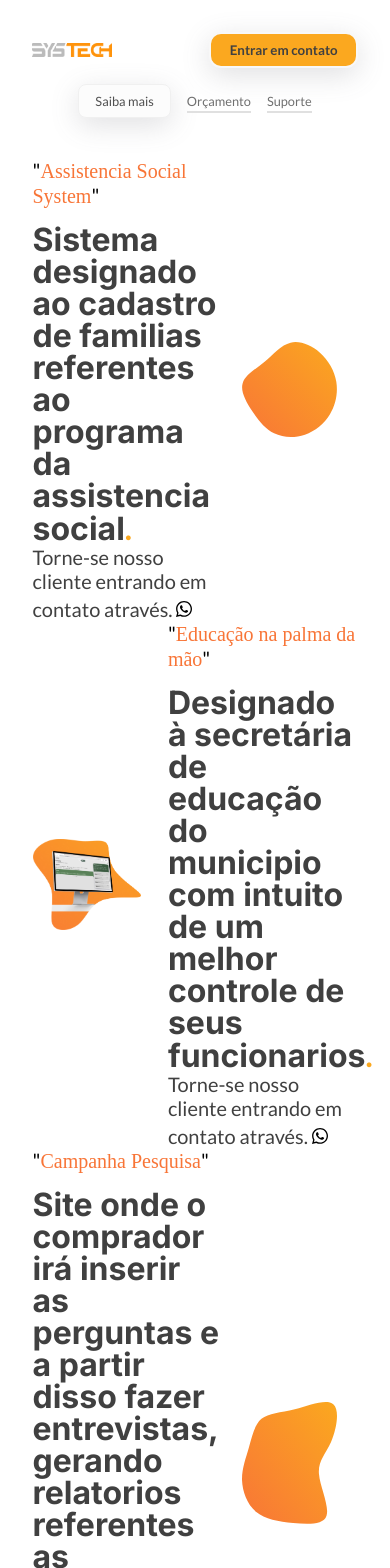
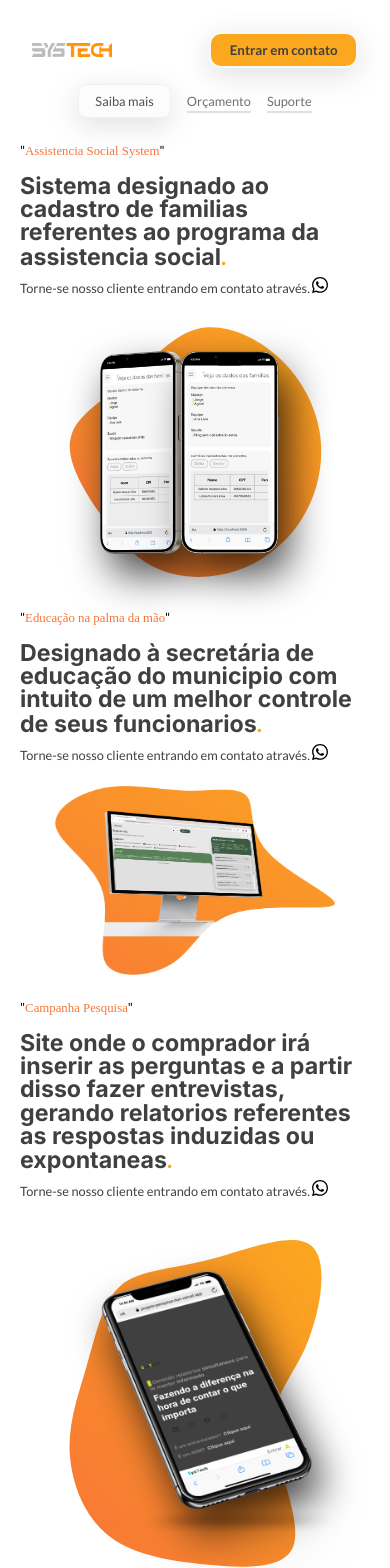
Before and after one commit to jorgeSilva/systech, a React (Create React App) app: page /saiba-mais in a window 390 px wide. Shown: the top 1568 px of the page. Built offline with nearby package versions, Linux system fonts and the light colour scheme; a web font is replaced by a local one.

Commit message:
feat - adição da tela 'saiba-mais' com responsividade

```diff
--- a/src/App.css
+++ b/src/App.css
@@ -36,7 +36,6 @@
 
 .nav-active{
   grid-column: 2 / 12;
-  padding: 1rem;
 }
 
 html {
--- a/src/components/saibaMais/SaibaMais.module.css
+++ b/src/components/saibaMais/SaibaMais.module.css
@@ -22,6 +22,7 @@
   display: flex;
   align-items: center;
   justify-content: center;
+  position: relative;
 }
 
 .saiba__title{
@@ -85,3 +86,444 @@
 .saiba__card__blob__conteudo{
   width: 80%;
 }
+
+.fade__left{
+  animation: fade-left .5s forwards ;
+  z-index: -1;
+}
+
+@keyframes fade-left {
+  0% {
+    opacity: 0;
+    transform: translateX(200px) scale(0.9);
+  }
+
+  100%{
+    opacity: 1;
+    transform: translateX(0) scale(1);
+  }
+}
+
+.fade__right{
+  animation: fade-right .5s forwards ;
+  z-index: -1;
+}
+
+@keyframes fade-right {
+  0% {
+    opacity: 0;
+    transform: translateX(-200px) scale(0.9);
+  }
+
+  100%{
+    opacity: 1;
+    transform: translateX(0) scale(1);
+  }
+}
+
+.device11{
+  position: absolute;
+  filter: drop-shadow(10px 20px 20px #000000bd);
+}
+
+.device12{
+  position: absolute;
+  filter: drop-shadow(10px 20px 20px #000000bd);
+}
+
+.device4{
+  position: absolute;
+  height: 80%;
+  left: 2rem;
+}
+
+@media (min-width: 1607px ) {
+  .device11{
+    left: 10rem;
+    height: 80%;
+  }
+
+  .device12{
+    position: absolute;
+    left: 20.5rem;
+    height: 80%;
+  }
+}
+
+@media (max-width: 1607px ) {
+  .device11{
+    left: 9rem;
+    height: 85%;
+  }
+
+  .device12{
+    position: absolute;
+    left: 18rem;
+    height: 85%;
+  }
+}
+
+@media (max-width: 1524px ) {
+  .device11{
+    left: 7rem;
+    height: 85%;
+  }
+
+  .device12{
+    position: absolute;
+    left: 17rem;
+    height: 85%;
+  }
+
+  .saiba__card__blob{
+    width: 80%;
+  }
+}
+
+@media (max-width: 1415px ) {
+  .device11{
+    left: 7rem;
+    height: 85%;
+  }
+
+  .device12{
+    position: absolute;
+    left: 16rem;
+    height: 85%;
+  }
+
+  .saiba__card__blob{
+    width: 80%;
+  }
+}
+
+@media (max-width: 1330px ) {
+  .device11{
+    left: 7rem;
+    height: 80%;
+  }
+
+  .device12{
+    position: absolute;
+    left: 15rem;
+    height: 80%;
+  }
+
+  .saiba__card__blob{
+    width: 80%;
+  }
+}
+
+@media (max-width: 1220px ) {
+  .device11{
+    left: 6rem;
+    height: 80%;
+  }
+
+  .device12{
+    position: absolute;
+    left: 13rem;
+    height: 80%;
+  }
+
+  .saiba__card__blob{
+    width: 80%;
+  }
+}
+
+@media (max-width: 1034px ) {
+  .device11{
+    left: 5rem;
+    height: 75%;
+  }
+
+  .device12{
+    position: absolute;
+    left: 11rem;
+    height: 75%;
+  }
+
+  .saiba__card__blob{
+    width: 80%;
+  }
+
+  .saiba__title{
+    font-size: 1rem;
+  }
+
+  .saiba__conteudo{
+    font-size: 1.75rem;
+    line-height: 1.75rem;
+  }
+
+  .saiba__text__cliente{
+    font-size: 1rem;
+  }
+
+  .saiba__img__whatsapp{
+    width: 1rem;
+    height: 1rem;
+  }
+}
+
+@media (max-width: 910px ) {
+  .device11{
+    left: 5rem;
+    height: 75%;
+  }
+
+  .device12{
+    position: absolute;
+    left: 10rem;
+    height: 75%;
+  }
+
+  .saiba__card__blob{
+    width: 80%;
+  }
+}
+
+@media (max-width: 854px ) {
+  .saiba__content__card{
+    grid-column: 2 / 12;
+    display: grid;
+    grid-template-rows: auto auto;
+  }
+
+  .saiba__card__blob{
+    height: 80%;
+  }
+
+  .saiba__card__blob__conteudo{
+    height: 80%;
+  }
+
+  .device11{
+    left: 13rem;
+    height: 65%;
+  }
+
+  .device12{
+    position: absolute;
+    left: 22rem;
+    height: 65%;
+  }
+
+  .device4{
+    position: absolute;
+    height: 50%;
+    left: 25%;
+  }
+
+  .saiba__card__left{
+    grid-column: 1 / -1;
+    grid-row: 1;
+  }
+
+  .saiba__card__right{
+    grid-column: 1 / -1;
+    grid-row: 2;
+  }
+
+  .saiba__card__left__conteudo{
+    grid-column: 1 / -1;
+    grid-row: 1;
+  }
+
+  .saiba__card__right__conteudo{
+    grid-column: 1 / -1;
+    grid-row: 2;
+    justify-content: center;
+    align-items: center;
+  }
+}
+
+@media (max-width: 784px ) {
+  .device11{
+    left: 11rem;
+    height: 65%;
+  }
+
+  .device12{
+    position: absolute;
+    left: 20rem;
+    height: 65%;
+  }
+}
+
+@media (max-width: 784px ) {
+  .device11{
+    left: 9rem;
+    height: 65%;
+  }
+
+  .device12{
+    position: absolute;
+    left: 17rem;
+    height: 65%;
+  }
+}
+
+@media (max-width: 647px ) {
+  .device4{
+    position: absolute;
+    height: 50%;
+    left: 22%;
+  }
+}
+
+@media (max-width: 610px ) {
+  .device11{
+    left: 7rem;
+    height: 65%;
+  }
+
+  .device12{
+    position: absolute;
+    left: 14rem;
+    height: 65%;
+  }
+}
+
+@media (max-width: 555px ) {
+  .device4{
+    position: absolute;
+    height: 45%;
+    left: 20%;
+  }
+}
+
+@media (max-width: 510px ) {
+  .device11{
+    left: 7rem;
+    height: 65%;
+  }
+
+  .device12{
+    position: absolute;
+    left: 12.5rem;
+    height: 65%;
+  }
+}
+
+@media (max-width: 476px ) {
+  .saiba__content__card{
+    grid-column: 1 / -1;
+    margin: 0 20px;
+  }
+  .saiba__title{
+    font-size: .85rem;
+  }
+
+  .saiba__conteudo{
+    font-size: 1.5rem;
+    line-height: 1.5rem;
+  }
+
+  .saiba__text__cliente{
+    font-size: .85rem;
+  }
+}
+
+@media (max-width: 459px ) {
+  .device11{
+    left: 6rem;
+    height: 65%;
+  }
+
+  .device12{
+    position: absolute;
+    left: 11rem;
+    height: 65%;
+  }
+}
+
+@media (max-width: 429px ) {
+  .device4{
+    position: absolute;
+    height: 40%;
+    left: 20%;
+  }
+}
+
+@media (max-width: 410px ) {
+  .saiba__title{
+    font-size: .8rem;
+  }
+
+  .saiba__conteudo{
+    font-size: 1.45rem;
+    line-height: 1.45rem;
+  }
+
+  .saiba__text__cliente{
+    font-size: .8rem;
+  }
+
+  .saiba__card__blob{
+    width: 90%;
+  }
+
+  .device11{
+    left: 5rem;
+    height: 65%;
+  }
+
+  .device12{
+    position: absolute;
+    left: 10rem;
+    height: 65%;
+  }
+}
+
+@media (max-width: 372px ) {
+  .saiba__title{
+    font-size: .75rem;
+  }
+
+  .saiba__conteudo{
+    font-size: 1.35rem;
+    line-height: 1.35rem;
+  }
+
+  .saiba__text__cliente{
+    font-size: .75rem;
+  }
+
+  .saiba__card__blob{
+    width: 100%;
+  }
+
+  .device11{
+    left: 4rem;
+    height: 65%;
+  }
+
+  .device12{
+    position: absolute;
+    left: 9rem;
+    height: 65%;
+  }
+}
+
+@media (max-width: 348px ) {
+  .saiba__card__blob{
+    width: 100%;
+  }
+
+  .device11{
+    left: 3rem;
+    height: 65%;
+  }
+
+  .device12{
+    position: absolute;
+    left: 7.75rem;
+    height: 65%;
+  }
+  .device4{
+    position: absolute;
+    height: 38%;
+    left: 18%;
+  }
+}
--- a/src/components/saibaMais/SaibaMais.tsx
+++ b/src/components/saibaMais/SaibaMais.tsx
@@ -6,16 +6,22 @@ import blob_3 from '../../assets/saibaMais/blob 3.svg'
 import blob_4 from '../../assets/saibaMais/blob 4.svg'
 import device_1_1 from '../../assets/saibaMais/Device 1-1.png'
 import device_1_2 from '../../assets/saibaMais/Device 1-2.png'
-import device_2_1 from '../../assets/saibaMais/device 2-1.png'
 import device_3 from '../../assets/saibaMais/Device 3-1.png'
 import device_4 from '../../assets/saibaMais/Device 4-1.png'
 import whatsapp from '../../assets/Icon/whatsapp.svg'
 
 const SaibaMais = () => {
+
+  const terceiro_elemento = React.useRef<HTMLElement | null>(null)
+
+  // document.addEventListener('scroll', () => {
+  //   // console.log(terceiro_elemento.current?.scrollHeight);
+  //   console.log(window.scrollY);
+  // })
+
   return (
     <section className={style.saiba__container}>
-
-      <section className={style.saiba__content__card}>
+      <section className={`${style.saiba__content__card} ${style.fade__left}`}>
         <div className={style.saiba__card__left}>
           <h2 className={style.saiba__title}>"<span>Assistencia Social System</span>"</h2>
           <h1 className={style.saiba__conteudo}>Sistema designado ao cadastro de familias referentes ao programa da assistencia social<b>.</b></h1>
@@ -24,10 +30,12 @@ const SaibaMais = () => {
 
         <div className={style.saiba__card__right}>
           <img className={style.saiba__card__blob} src={blob} alt="Background laranja para os despositivos." />
+          <img className={style.device11} src={device_1_1} alt="Imagem dispositivo." />
+          <img className={style.device12} src={device_1_2} alt="Imagem dispositivo." />
         </div>
       </section>
 
-      <section className={style.saiba__content__card}>
+      <section className={`${style.saiba__content__card} ${style.fade__right}`}>
         <div className={style.saiba__card__left__conteudo}>
           <h2 className={style.saiba__title}>"<span>Educação na palma da mão</span>"</h2>
           <h1 className={style.saiba__conteudo}>
@@ -41,7 +49,7 @@ const SaibaMais = () => {
         </div>
       </section>
 
-      <section className={style.saiba__content__card}>
+      <section ref={terceiro_elemento} className={`${style.saiba__content__card} ${style.fade__left}`}>
         <div className={style.saiba__card__left}>
           <h2 className={style.saiba__title}>"<span>Campanha Pesquisa</span>"</h2>
           <h1 className={style.saiba__conteudo}>
@@ -52,11 +60,12 @@ const SaibaMais = () => {
 
         <div className={style.saiba__card__right}>
           <img className={style.saiba__card__blob} src={blob_3} alt="Background laranja para os despositivos." />
+          <img className={style.device11} src={device_3} alt="Imagem dispositivo." />
+
         </div>
-        <div className={style.saiba__card__left}></div>
       </section>
 
-      <section className={style.saiba__content__card}>
+      <section className={`${style.saiba__content__card} ${style.fade__right}`}>
         <div className={style.saiba__card__left__conteudo}>
           <h2 className={style.saiba__title}>"<span>Secretaria Almoxarifado</span>"</h2>
           <h1 className={style.saiba__conteudo}>
@@ -67,8 +76,8 @@ const SaibaMais = () => {
 
         <div className={style.saiba__card__right__conteudo}>
           <img className={style.saiba__card__blob__conteudo} src={blob_4} alt="Background laranja para os despositivos." />
+          <img className={style.device4} src={device_4} alt="Imagem dispositivo." />
         </div>
-        <div className={style.saiba__card__left}></div>
       </section>
 
     </section>
--- a/src/utils/navbar/Navbar.module.css
+++ b/src/utils/navbar/Navbar.module.css
@@ -8,6 +8,14 @@
 .navbar__content__relative{
   grid-column: 2 / 12;
   padding-top: var(--gap-m);
+}
+
+@media (max-width: 349px) {
+  .navbar__content__relative{
+    grid-column: 1 / -1;
+    padding-top: var(--gap-m);
+    margin: 0 20px;
+  }
 }
 
 .navbar__content{
@@ -123,7 +131,7 @@
     grid-template-columns: auto auto;
     grid-template-rows: auto auto;
     grid-row-gap: 1rem;
-    padding: 1rem 1rem 2rem 1rem;
+    padding: 1rem;
   }
 
   .navbar__nav{
```
